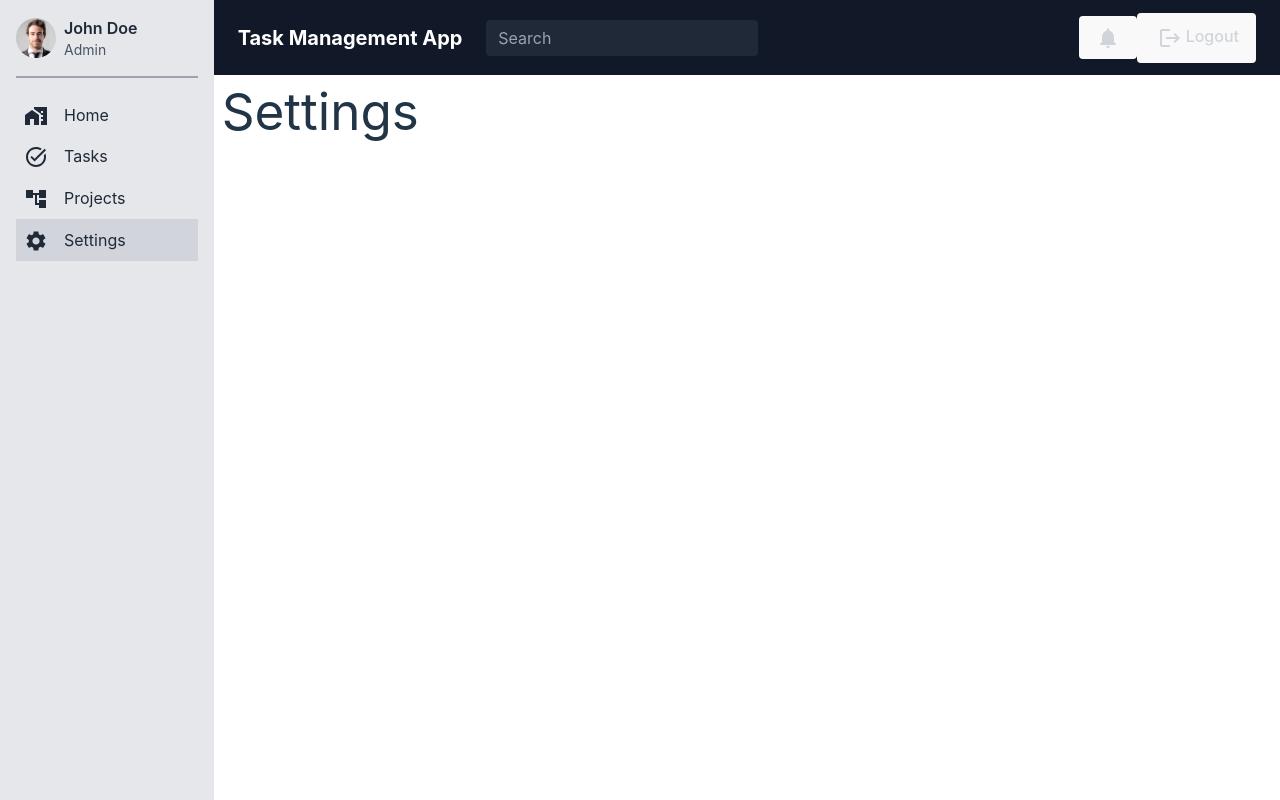
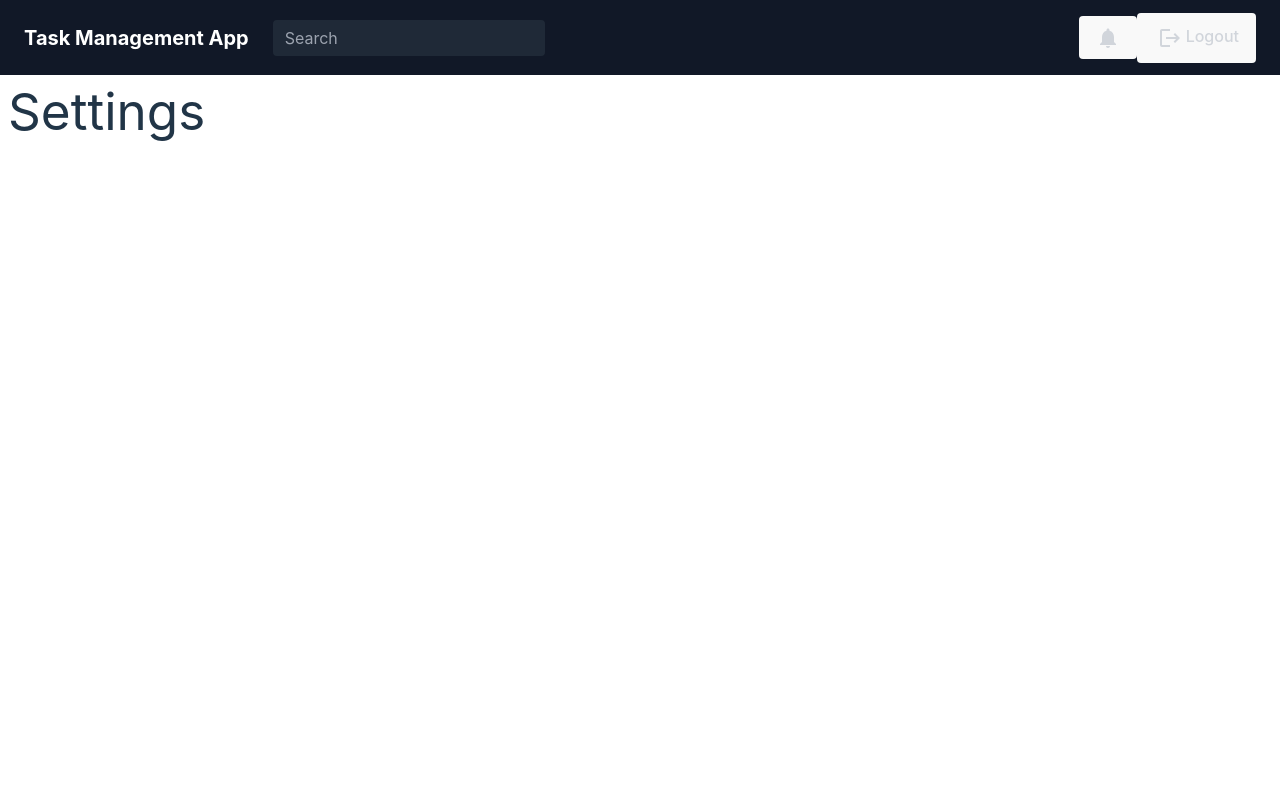
Before and after one commit to Fellah-wassim/Task-Management-Application, a React (Vite) app: page /settings in a window 1280 px wide. Built offline with nearby package versions, Linux system fonts and the light colour scheme.

Commit message:
updated the sidebar for a better small devices experience

```diff
--- a/src/components/Sidebar.tsx
+++ b/src/components/Sidebar.tsx
@@ -33,9 +33,19 @@ const user = {
   role: "Admin",
 };
 
-const Sidebar: React.FC = () => {
+interface SidebarProps {
+  isOpen: boolean;
+}
+
+const Sidebar: React.FC<SidebarProps> = ({ isOpen }) => {
   return (
-    <div className="w-[250px] h-[100vh] bg-gray-200 text-gray-800 p-4">
+    <div>
+      {isOpen && (
+        <div
+          className={`w-[250px] h-[100vh] bg-gray-200 text-gray-800 p-4 max-md:fixed top-0 left-0 ${
+            isOpen ? "max-md:pt-[80px]" : "-left-full"
+          } md:left-0 transition-all duration-300 ease-in-out`}
+        >
           <div key={user.id} className="flex items-center space-x-2 mb-4">
             <div className="w-10 h-10 bg-gray-400 rounded-full overflow-hidden">
               <img src="/john-doe.jpg" alt="user pic" />
@@ -68,6 +78,8 @@ const Sidebar: React.FC = () => {
             })}
           </ul>
         </div>
+      )}
+    </div>
   );
 };
 
```
Lines whose indentation alone changed are shown as unchanged.
